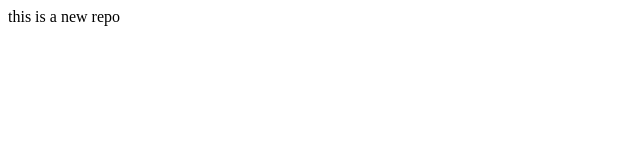
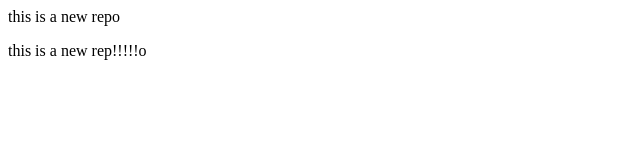
Before and after one commit to shrithis1414-lab/localrepo, a plain HTML site: page index.html in a window 1280 px wide. Shown: the whole page, without its empty margins (0-640 px from the left). Drawn offline with Linux system fonts and the light colour scheme.

Commit message:
add new lines

```diff
--- a/index.html
+++ b/index.html
@@ -1 +1,2 @@
 <p>this is a new repo</p>
+<p>this is a new rep!!!!!o</p>
```
